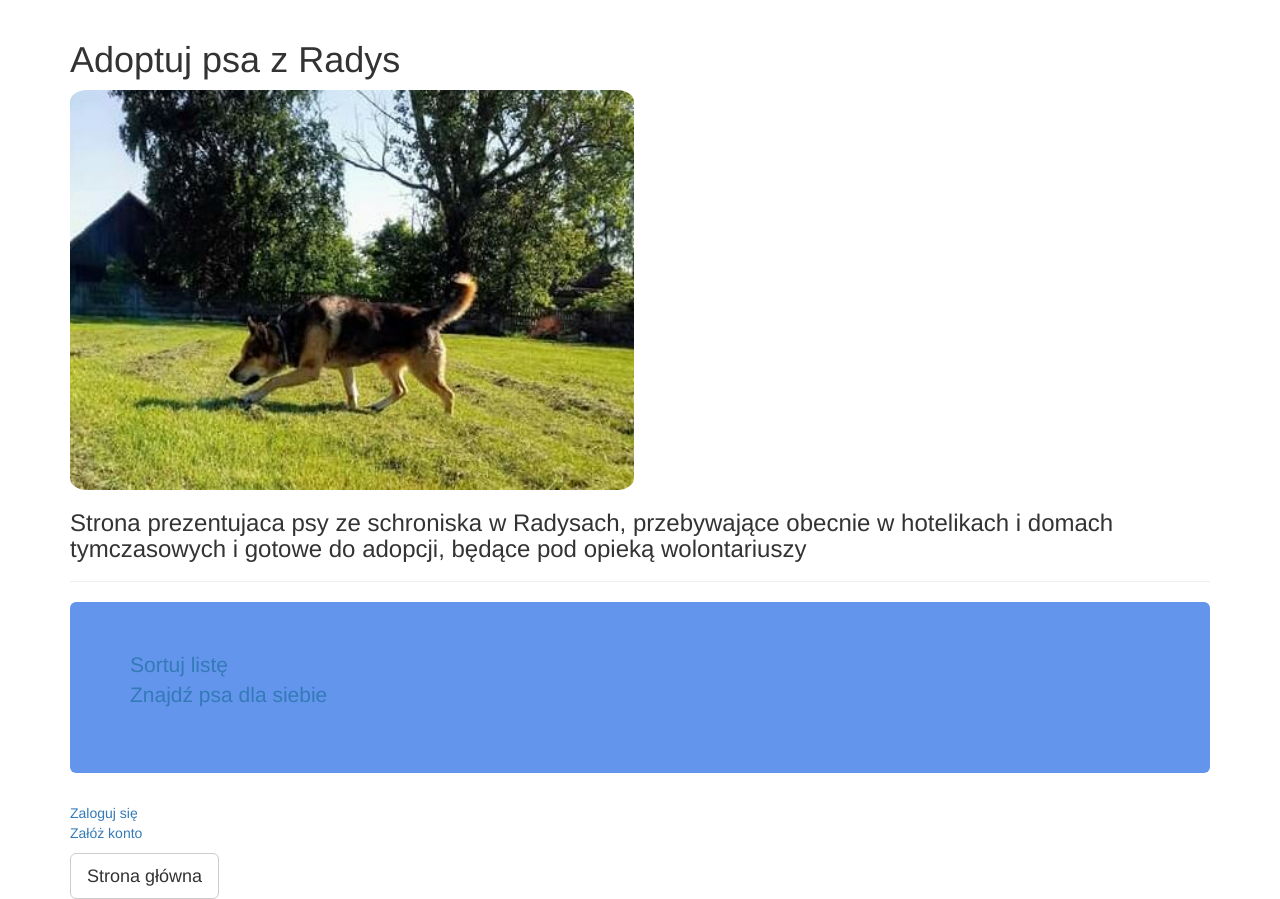
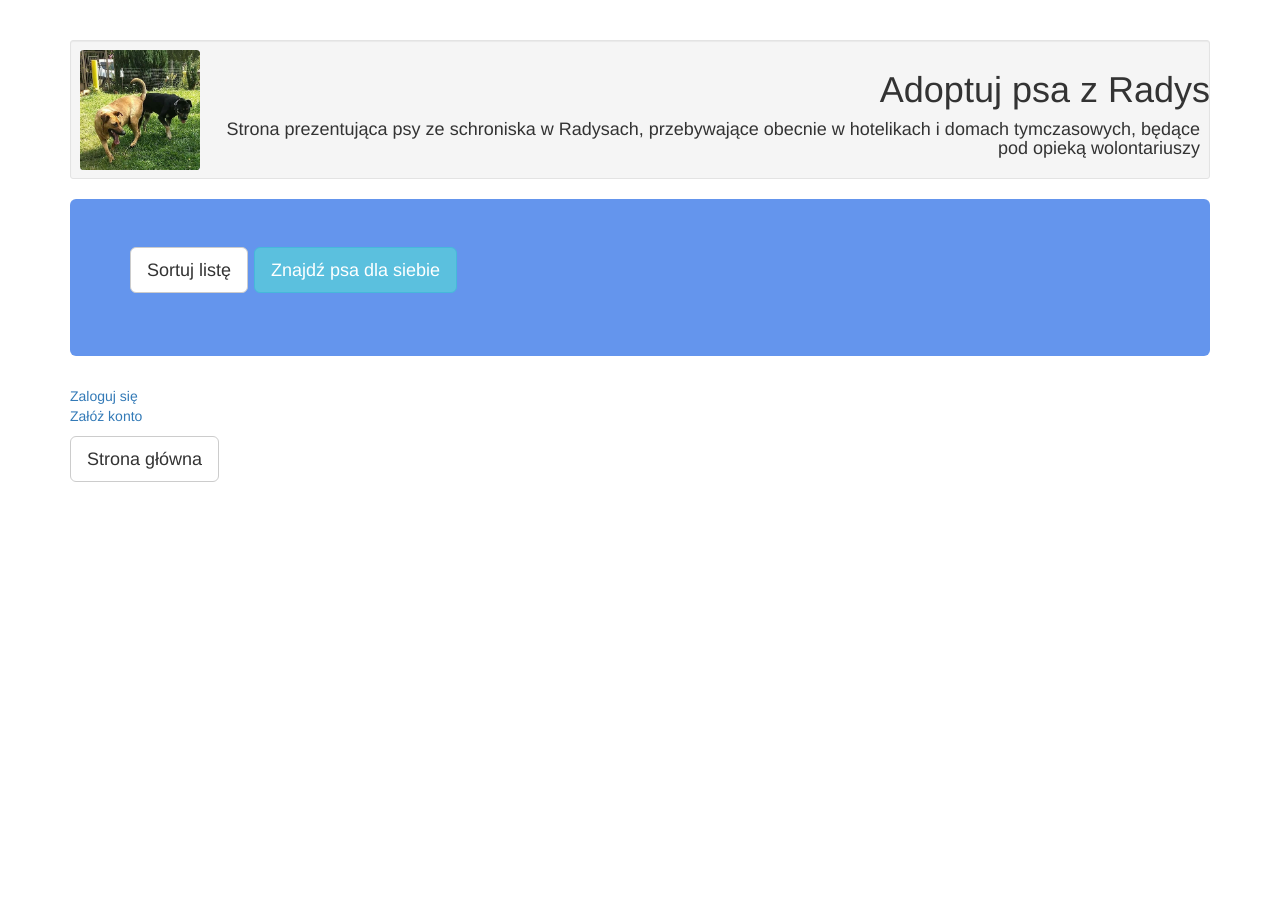
Before and after one commit to Kadabu/Serwis_adopcyjny, a Django app: page / in a window 1280 px wide. After the commit the page ends 482 px from the top, so only its background shows below. Run offline with Django 3.2, Linux system fonts and the light colour scheme; data that the repository does not hold is empty; some libraries are stand-ins or nearby versions.

Commit message:
base.html

```diff
--- a/serwis_adopcyjny/adopcje/templates/base.html
+++ b/serwis_adopcyjny/adopcje/templates/base.html
@@ -15,18 +15,32 @@
                     height: 400px;
                     border-radius: 3%;
                 }
+                .page-header img {
+                    float: left;
+                    width: auto;
+                    height: 120px;
+                    border-radius: 3%;
+                }
+                .page-header h1 {
+                    position: relative;
+                    left: 10px;
+                }
+                .page-header h3 {
+                    position: relative;
+                    left: 10px;
+                }
          </style>
     </head>
     <body>
       <div class="container">
-            <div class="page-header">
+            <div class="page-header well well-sm">
             {% block header %}
             {% load static %}
-            <h1>Adoptuj psa z Radys</h1>
-                <img src="{% static "./Misiek.jpg" %}"></br>
-                <h3>Strona prezentujaca psy ze schroniska w Radysach, przebywające obecnie w hotelikach i domach tymczasowych
-                i gotowe do adopcji, będące pod opieką wolontariuszy</h3>
-              {% endblock %}
+            <img align="left" src="{% static "./p4.jpg" %}">
+            <h1 align="right">Adoptuj psa z Radys</h1>
+            <h4 align="right">Strona prezentująca psy ze schroniska w Radysach, przebywające obecnie w hotelikach
+                i domach tymczasowych, będące pod opieką wolontariuszy</h4>
+             {% endblock %}
             </div>
             <div class="jumbotron">
             {% block content %}
--- a/serwis_adopcyjny/adopcje/templates/dogs.html
+++ b/serwis_adopcyjny/adopcje/templates/dogs.html
@@ -2,14 +2,12 @@
 
 {% block content %}
 <p>
-    <a href="/sortuj">Sortuj listę</a></br>
-    <a href="/wyszukaj">Znajdź psa dla siebie</a>
+    <a href="/sortuj" class = "btn btn-default btn-lg" role="button">Sortuj listę</a>
+    <a href="/wyszukaj" class = "btn btn-info btn-lg" role="button">Znajdź psa dla siebie</a>
 </p>
 {% for dog in dogs %}
-<p>
-    <h2><a href="/pies/{{ dog.id }}">{{ dog.name }}, {{ dog.town }}</a></h2>
-    <img src="/media/{{ dog.picture_1 }}">
-</p>
+<h2><a href="/pies/{{ dog.id }}">{{ dog.name }}, {{ dog.town }}</a></h2>
+<img src="/media/{{ dog.picture_1 }}">
 {% endfor %}
 </p>
 {% endblock %}
```
Also changed, not shown: serwis_adopcyjny/adopcje/static/Misiek.jpg (deleted), serwis_adopcyjny/adopcje/static/gregor.jpg (added), serwis_adopcyjny/adopcje/static/header.jpeg (added), serwis_adopcyjny/adopcje/static/kuki.jpg (added), serwis_adopcyjny/adopcje/static/p4.jpg (added).
